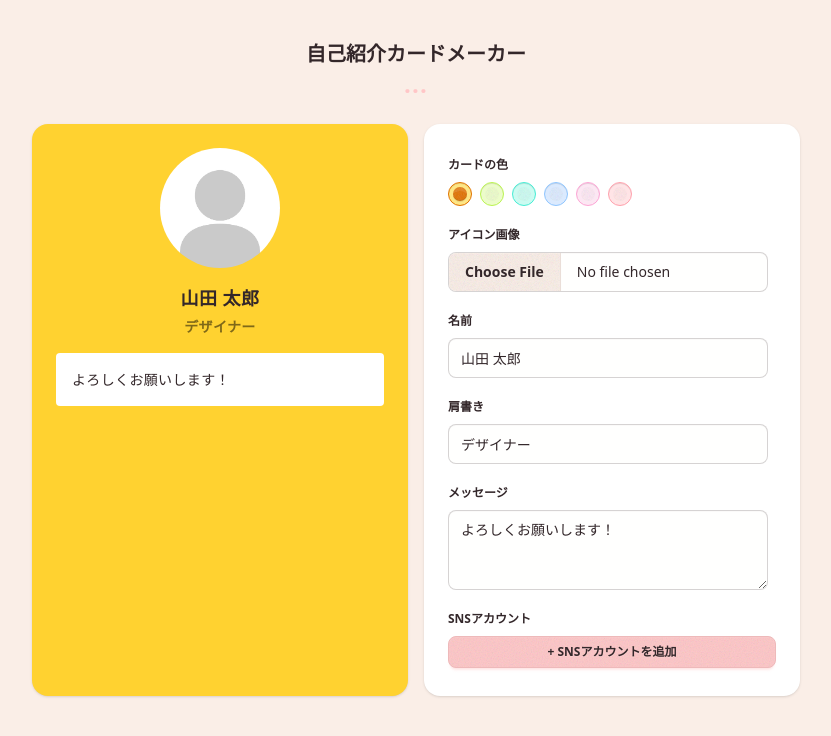
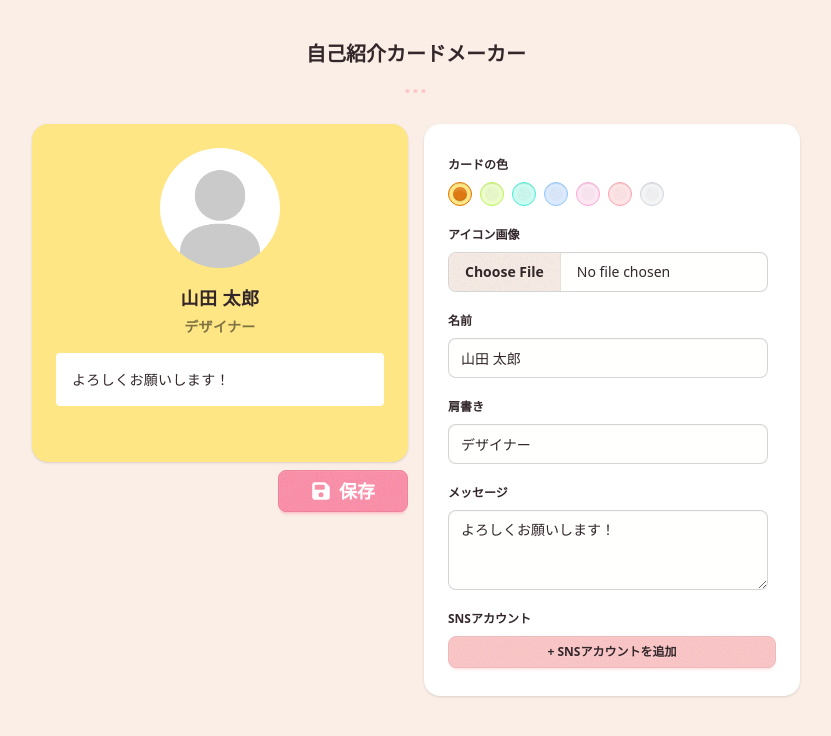
Before and after one commit to Kyo-page/profile-card-maker, a React (Vite) app: page / in a window 1280 px wide. Shown: the top 736 px of the page, without its empty margins (224-1055 px from the left). Built offline with nearby package versions, Linux system fonts and the light colour scheme.

Commit message:
保存機能を追加

```diff
--- a/index.html
+++ b/index.html
@@ -1,13 +1,16 @@
 <!DOCTYPE html>
 <html lang="en" class="bg-base-200">
+
 <head>
   <meta charset="UTF-8" />
   <link rel="icon" type="image/svg+xml" href="/favicon.svg" />
   <meta name="viewport" content="width=device-width, initial-scale=1.0" />
-    <title>Vite + React + TS</title>
+  <title>自己紹介カードメーカー</title>
 </head>
+
 <body class="px-4 py-10">
   <div id="root"></div>
   <script type="module" src="/src/main.tsx"></script>
 </body>
+
 </html>
--- a/package.json
+++ b/package.json
@@ -11,6 +11,7 @@
   },
   "dependencies": {
     "@tailwindcss/vite": "^4.1.18",
+    "html-to-image": "^1.11.13",
     "react": "^19.2.3",
     "react-dom": "^19.2.3",
     "react-icons": "^5.5.0",
--- a/src/App.tsx
+++ b/src/App.tsx
@@ -1,10 +1,23 @@
-import { useState } from "react";
+import { useRef, useState } from "react";
+import { toPng } from "html-to-image";
+import { FaFloppyDisk } from "react-icons/fa6";
 import { PreviewCard } from "./components/PreviewCard";
 import { CardEditor } from "./components/CardEditor";
 import type { CardColor, SNS } from "./type";
 import defaultImageUrl from "./img/default-avatar.jpg";
 
+const cardBgHex: Record<CardColor, string> = {
+    amber: "#fde68a",
+    lime: "#d9f99d",
+    teal: "#99f6e4",
+    blue: "#bfdbfe",
+    pink: "#fbcfe8",
+    rose: "#fecdd3",
+    gray: "#e5e7eb",
+};
+
 function App() {
+    const cardRef = useRef<HTMLDivElement>(null);
     const [color, setColor] = useState<CardColor>("amber");
     const [image, setImage] = useState<string>(defaultImageUrl);
     const [name, setName] = useState("山田 太郎");
@@ -15,13 +28,45 @@ function App() {
     const cardData = { color, image, name, title, message, snsAccounts };
     const setters = { setColor, setImage, setName, setTitle, setMessage, setSnsAccounts };
 
+    const handleSaveAsImage = async () => {
+        const el = cardRef.current;
+        if (!el) return;
+        const originalBg = el.style.backgroundColor;
+        try {
+            el.style.backgroundColor = cardBgHex[color];
+            await new Promise((r) => requestAnimationFrame(r));
+            const dataUrl = await toPng(el, {
+                pixelRatio: 2,
+                backgroundColor: cardBgHex[color],
+            });
+            const link = document.createElement("a");
+            link.download = `profile-card-${Date.now()}.png`;
+            link.href = dataUrl;
+            link.click();
+        } catch (err) {
+            console.error("画像の保存に失敗しました", err);
+        } finally {
+            el.style.backgroundColor = originalBg;
+        }
+    };
+
     return (
         <>
             <div className="max-w-3xl mx-auto">
                 <h1 className="text-xl font-bold text-center">自己紹介カードメーカー</h1>
                 <div className="text-2xl font-bold text-center tracking-wider mb-6 text-secondary">...</div>
-                <div className="flex gap-4">
-                    <PreviewCard {...cardData} />
+                <div className="flex items-start gap-4">
+                    <div className="flex items-end flex-col gap-2 w-1/2">
+                        <PreviewCard ref={cardRef} {...cardData} />
+                        <button
+                            type="button"
+                            className="btn btn-primary text-white gap-2 text-lg px-8 py-5"
+                            onClick={handleSaveAsImage}
+                        >
+                            <FaFloppyDisk className="text-xl" />
+                            保存
+                        </button>
+                    </div>
                     <CardEditor {...cardData} {...setters} />
                 </div>
             </div>
--- a/src/components/CardEditor.tsx
+++ b/src/components/CardEditor.tsx
@@ -24,7 +24,7 @@ export const CardEditor = ({
 
     return (
         <>
-            <div className="card w-full bg-white shadow-sm">
+            <div className="card w-1/2 bg-white shadow-sm">
                 <div className="card-body">
                     <fieldset className="fieldset">
                         <legend className="fieldset-legend">カードの色</legend>
@@ -81,6 +81,15 @@ export const CardEditor = ({
                                 checked={color === "rose"}
                                 onChange={() => setColor("rose")}
                                 className="radio bg-rose-100 border-rose-300 checked:bg-rose-200 checked:text-rose-600 checked:border-rose-600"
+                            />
+
+                            {/* Gray */}
+                            <input
+                                type="radio"
+                                name="color-group"
+                                checked={color === "gray"}
+                                onChange={() => setColor("gray")}
+                                className="radio bg-gray-100 border-gray-300 checked:bg-gray-200 checked:text-gray-600 checked:border-gray-600"
                             />
                         </div>
                     </fieldset>
--- a/src/components/PreviewCard.tsx
+++ b/src/components/PreviewCard.tsx
@@ -1,19 +1,21 @@
 import type { PreviewProps } from "../type";
+import { forwardRef } from "react";
 import { FaXTwitter, FaGithub, FaInstagram } from "react-icons/fa6";
 
 const bgColors = {
-    amber: "bg-amber-300",
-    lime: "bg-lime-300",
-    teal: "bg-teal-300",
-    blue: "bg-blue-300",
-    pink: "bg-pink-300",
-    rose: "bg-rose-300",
+    amber: "bg-amber-200",
+    lime: "bg-lime-200",
+    teal: "bg-teal-200",
+    blue: "bg-blue-200",
+    pink: "bg-pink-200",
+    rose: "bg-rose-200",
+    gray: "bg-gray-200",
 };
 
-export const PreviewCard = ({ color, image, name, title, message, snsAccounts }: PreviewProps) => {
-    return (
-        <>
-            <div className={`card w-full shadow-sm ${bgColors[color]}`}>
+export const PreviewCard = forwardRef<HTMLDivElement, PreviewProps>(
+    ({ color, image, name, title, message, snsAccounts }, ref) => {
+        return (
+            <div ref={ref} className={`card w-full shadow-sm ${bgColors[color]}`}>
                 <div className="card-body items-center gap-4">
                     <img src={image} className="rounded-full max-w-30" />
                     <div className="space-y-1">
@@ -38,6 +40,7 @@ export const PreviewCard = ({ color, image, name, title, message, snsAccounts }:
                     </div>
                 </div>
             </div>
-        </>
-    );
-};
+        );
+    }
+);
+PreviewCard.displayName = "PreviewCard";
--- a/src/type.ts
+++ b/src/type.ts
@@ -1,4 +1,4 @@
-export type CardColor = "amber" | "lime" | "teal" | "blue" | "pink" | "rose";
+export type CardColor = "amber" | "lime" | "teal" | "blue" | "pink" | "rose" | "gray";
 export type SNS = {
     type: "X" | "GitHub" | "Instagram" | "Web";
     id: string;
```
Also changed, not shown: 1 other file (tests, documents, lock files or other folders). Lines whose indentation alone changed are shown as unchanged.
